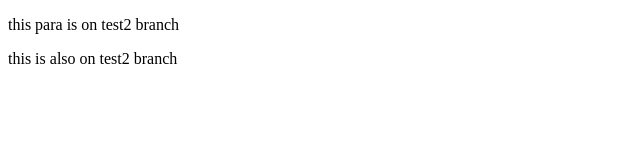
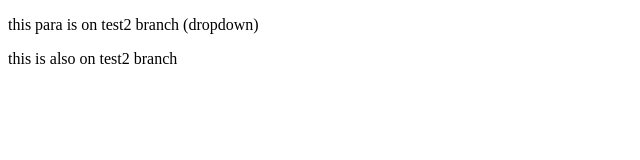
Before and after one commit to mohitkumar00002/localRepo, a plain HTML site: page index.html in a window 1280 px wide. Shown: the whole page, without its empty margins (0-640 px from the left). Drawn offline with Linux system fonts and the light colour scheme.

Commit message:
dropdown

```diff
--- a/index.html
+++ b/index.html
@@ -6,7 +6,7 @@
     <title>Document</title>
 </head>
 <body>
-    <p>this para is on test2 branch</p>
+    <p>this para is on test2 branch (dropdown)</p>
     <p>this is also on test2 branch</p>
 </body>
 </html>
```
